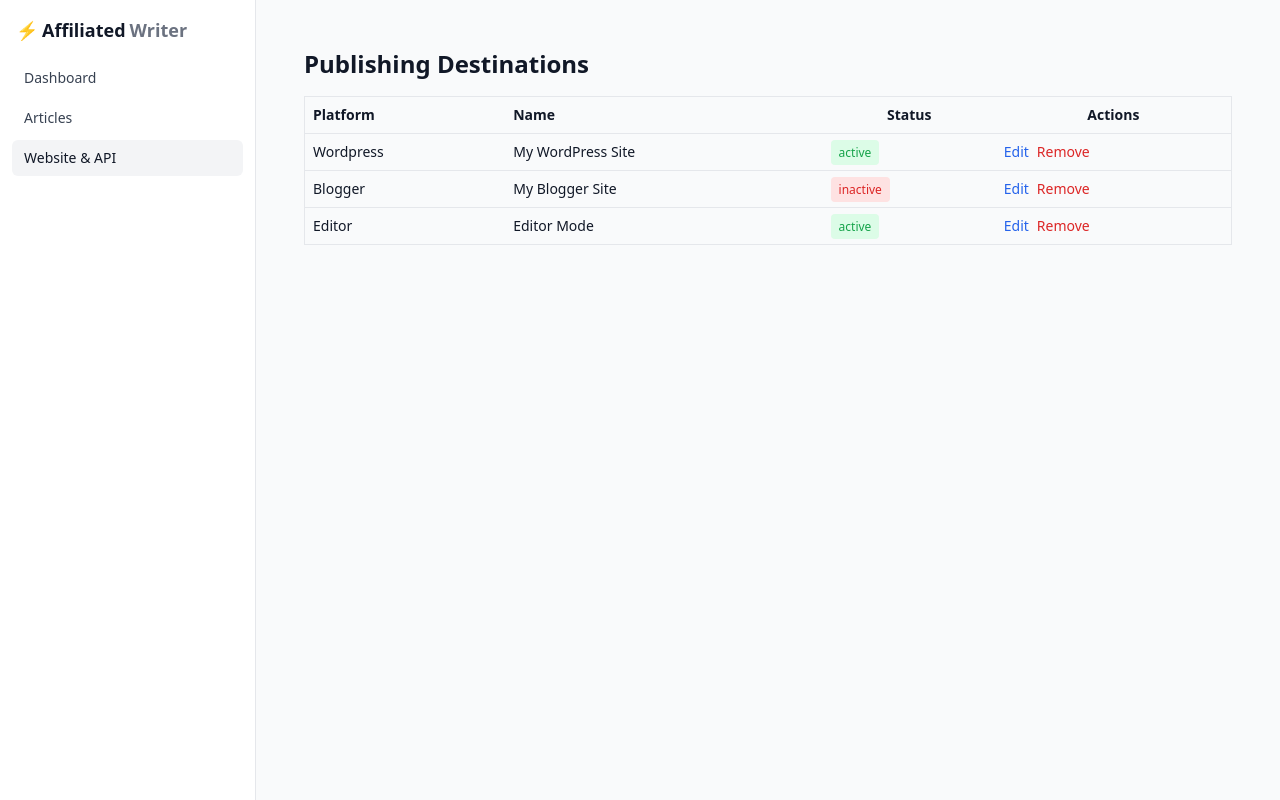
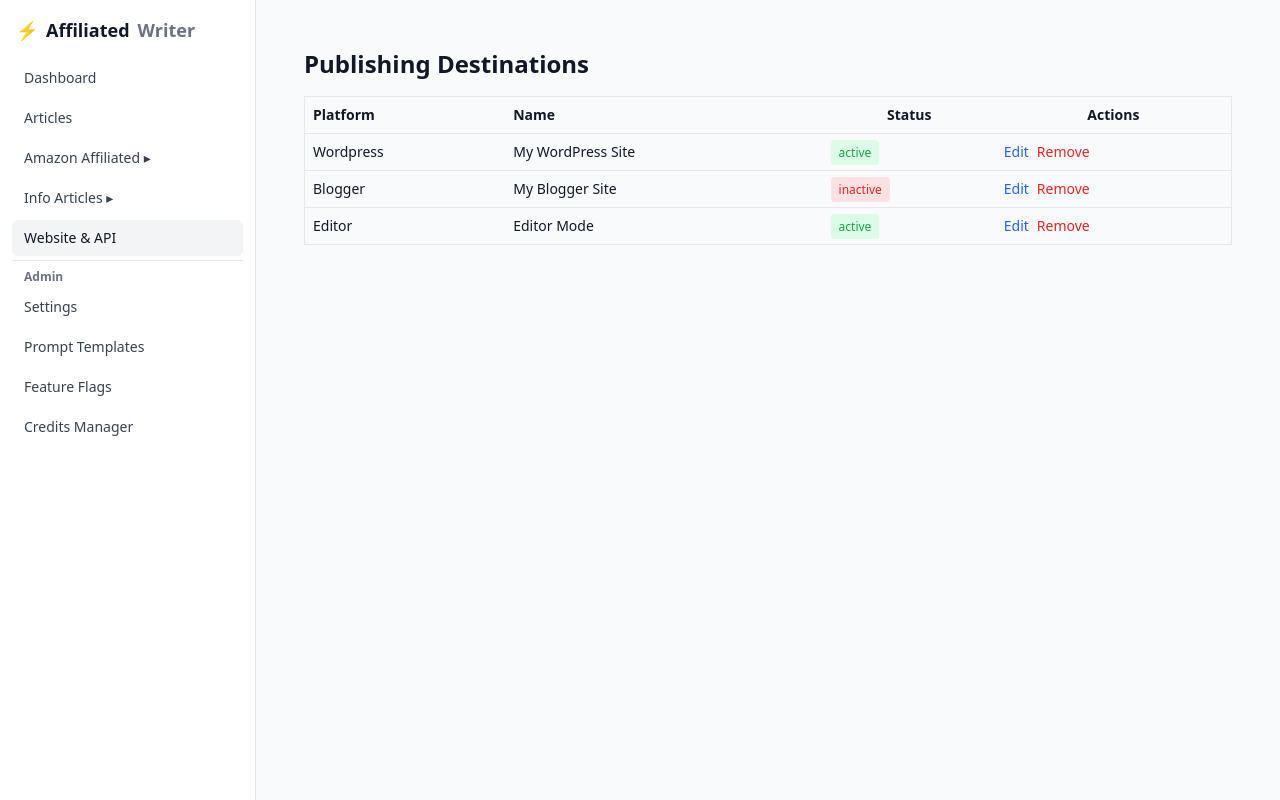
Before and after one commit to affiliatedwriter/affiliated-writer-dashboard, a Next.js app: page /publish in a window 1280 px wide. Built offline with nearby package versions, Linux system fonts and the light colour scheme; sample sign-in values are in the browser's storage.

Commit message:
fix: implement role-based sidebar and unified admin/user layout

```diff
--- a/src/app/(site)/login/page.tsx
+++ b/src/app/(site)/login/page.tsx
@@ -1,67 +1,75 @@
 "use client";
-import { useEffect, useState } from "react";
+
+import { useState } from "react";
 import { useRouter } from "next/navigation";
-import { apiPost } from "@/lib/api";
+import api from "@/lib/api";
+
+type LoginRes = {
+  token: string;
+  user: {
+    name: string;
+    email: string;
+    role: "admin" | "user";
+  };
+};
 
 export default function LoginPage() {
   const r = useRouter();
   const [email, setEmail] = useState("");
   const [password, setPassword] = useState("");
-  const [err, setErr] = useState("");
-  const [busy, setBusy] = useState(false);
+  const [error, setError] = useState("");
 
-  useEffect(() => {
-    const t = localStorage.getItem("token");
-    if (t) r.replace("/dashboard");
-  }, [r]);
+  const handleSubmit = async (e: React.FormEvent) => {
+    e.preventDefault();
+    try {
+      const res = await api.post<LoginRes>("/auth/login", { email, password });
 
-  const handleLogin = async (e: React.FormEvent) => {
-    e.preventDefault();
-    setErr("");
-    try {
-      setBusy(true);
-      const res = await apiPost("/auth/login", { email, password });
-      localStorage.setItem("token", res.token);
-      if (res.user) localStorage.setItem("user", JSON.stringify(res.user));
+      localStorage.setItem(
+        "user",
+        JSON.stringify({
+          token: res.token,
+          role: res.user.role,
+        })
+      );
+
       r.replace("/dashboard");
-    } catch (e: any) {
-      setErr(e.message || "Login failed");
-    } finally {
-      setBusy(false);
+    } catch (err: any) {
+      setError(err.message || "Login failed");
     }
   };
 
   return (
-    <div className="flex items-center justify-center min-h-screen bg-gray-100 px-4">
-      <div className="bg-white rounded-xl border shadow-sm w-full max-w-md p-6">
-        <h1 className="text-2xl font-bold mb-4">Sign In</h1>
-        {err && <div className="text-red-600 mb-2 text-sm">{err}</div>}
-        <form onSubmit={handleLogin} className="space-y-3">
+    <div className="flex items-center justify-center h-screen">
+      <form
+        onSubmit={handleSubmit}
+        className="p-8 bg-white shadow-md rounded-xl space-y-4 w-96"
+      >
+        <h1 className="text-2xl font-semibold text-center">Login</h1>
+        {error && <p className="text-red-500 text-sm">{error}</p>}
+
         <input
           type="email"
           placeholder="Email"
+          className="w-full border rounded-md px-3 py-2"
           value={email}
           onChange={(e) => setEmail(e.target.value)}
-            className="w-full border rounded-lg p-2"
-            required
         />
+
         <input
           type="password"
           placeholder="Password"
+          className="w-full border rounded-md px-3 py-2"
           value={password}
           onChange={(e) => setPassword(e.target.value)}
-            className="w-full border rounded-lg p-2"
-            required
         />
+
         <button
           type="submit"
-            disabled={busy}
-            className="w-full bg-blue-600 text-white rounded-lg py-2 font-medium"
+          className="w-full bg-blue-600 text-white py-2 rounded-md hover:bg-blue-700"
         >
-            {busy ? "Please wait…" : "Login"}
+          Login
         </button>
       </form>
     </div>
-    </div>
   );
 }
--- a/src/components/Sidebar.tsx
+++ b/src/components/Sidebar.tsx
@@ -1,59 +1,107 @@
 "use client";
+
 import Link from "next/link";
 import { usePathname } from "next/navigation";
-import { useEffect, useState } from "react";
+import { useState, useEffect } from "react";
+import { isAdmin } from "@/lib/auth";
+
+function NavItem({
+  href,
+  children,
+}: {
+  href: string;
+  children: React.ReactNode;
+}) {
+  const pathname = usePathname();
+  const active = pathname === href || pathname.startsWith(href + "/");
+  return (
+    <Link
+      href={href}
+      className={`block rounded-md px-3 py-2 text-sm transition ${
+        active
+          ? "bg-gray-100 text-gray-900 font-medium"
+          : "text-gray-700 hover:bg-gray-50"
+      }`}
+    >
+      {children}
+    </Link>
+  );
+}
 
 export default function Sidebar() {
   const pathname = usePathname();
-  const [role, setRole] = useState<"admin" | "user" | null>(null);
+  const [openAmazon, setOpenAmazon] = useState(false);
+  const [openInfo, setOpenInfo] = useState(false);
+  const [admin, setAdmin] = useState(false);
 
-  // user info read from localStorage
   useEffect(() => {
-    try {
-      const u = localStorage.getItem("user");
-      if (u) {
-        const parsed = JSON.parse(u);
-        if (parsed?.email?.includes("admin")) setRole("admin");
-        else setRole("user");
-      } else setRole(null);
-    } catch {
-      setRole(null);
-    }
-  }, []);
-
-  const NavItem = ({ href, label }: { href: string; label: string }) => {
-    const active = pathname === href || pathname.startsWith(href + "/");
-    return (
-      <Link
-        href={href}
-        className={`block rounded-md px-3 py-2 text-sm ${
-          active ? "bg-gray-100 font-medium text-gray-900" : "text-gray-700 hover:bg-gray-50"
-        }`}
-      >
-        {label}
-      </Link>
+    setAdmin(isAdmin());
+    setOpenAmazon(
+      pathname.startsWith("/articles/single") ||
+        pathname.startsWith("/articles/amazon")
     );
-  };
+    setOpenInfo(
+      pathname.startsWith("/articles/manual") ||
+        pathname.startsWith("/articles/bulk")
+    );
+  }, [pathname]);
 
   return (
-    <aside className="h-screen w-64 border-r bg-white overflow-y-auto">
-      <div className="px-4 py-4 font-bold text-lg flex items-center gap-1">
-        <span className="text-blue-500">⚡</span> Affiliated <span className="text-gray-500">Writer</span>
+    <aside className="h-screen w-64 bg-white border-r overflow-y-auto">
+      <div className="px-4 py-4">
+        <div className="flex items-center gap-2 font-semibold text-lg">
+          <span className="text-amber-500">⚡</span>
+          <span>Affiliated</span>
+          <span className="text-gray-500">Writer</span>
+        </div>
       </div>
-      <nav className="px-3 space-y-1">
-        <NavItem href="/dashboard" label="Dashboard" />
-        <NavItem href="/articles" label="Articles" />
-        <NavItem href="/publish" label="Website & API" />
 
-        {role === "admin" && (
+      <nav className="px-3 pb-6 space-y-1">
+        <NavItem href="/dashboard">Dashboard</NavItem>
+        <NavItem href="/articles">Articles</NavItem>
+
+        {/* Amazon */}
+        <button
+          type="button"
+          onClick={() => setOpenAmazon((v) => !v)}
+          className="w-full text-left rounded-md px-3 py-2 text-sm text-gray-700 hover:bg-gray-50"
+        >
+          Amazon Affiliated {openAmazon ? "▾" : "▸"}
+        </button>
+        {openAmazon && (
+          <div className="ml-3 space-y-1">
+            <NavItem href="/articles/single">Single Product</NavItem>
+            <NavItem href="/articles/amazon">Amazon (Bulk)</NavItem>
+          </div>
+        )}
+
+        {/* Info */}
+        <button
+          type="button"
+          onClick={() => setOpenInfo((v) => !v)}
+          className="w-full text-left rounded-md px-3 py-2 text-sm text-gray-700 hover:bg-gray-50"
+        >
+          Info Articles {openInfo ? "▾" : "▸"}
+        </button>
+        {openInfo && (
+          <div className="ml-3 space-y-1">
+            <NavItem href="/articles/manual">Manual</NavItem>
+            <NavItem href="/articles/bulk">Bulk Info Article</NavItem>
+          </div>
+        )}
+
+        <NavItem href="/publish">Website & API</NavItem>
+
+        {/* Admin-only section */}
+        {admin && (
           <>
             <div className="mt-2 border-t pt-2 text-xs font-semibold text-gray-500 px-3">
               Admin
             </div>
-            <NavItem href="/admin/settings" label="Settings" />
-            <NavItem href="/admin/prompt-templates" label="Prompt Templates" />
-            <NavItem href="/admin/feature-flags" label="Feature Flags" />
-            <NavItem href="/admin/credits" label="Credits Manager" />
+            <NavItem href="/admin/settings">Settings</NavItem>
+            <NavItem href="/admin/prompt-templates">Prompt Templates</NavItem>
+            <NavItem href="/admin/feature-flags">Feature Flags</NavItem>
+            <NavItem href="/admin/credits">Credits Manager</NavItem>
           </>
         )}
       </nav>
--- a/src/lib/auth.ts
+++ b/src/lib/auth.ts
@@ -1,21 +1,25 @@
-// File: affiliated-writer/affiliated-writer-dashboard/src/lib/auth.ts
-export const isAuthed = (): boolean => {
-  if (typeof window === "undefined") return false;
-  return !!localStorage.getItem("token");
+// File: src/lib/auth.ts
+export type User = {
+  name: string;
+  email: string;
+  role: "admin" | "user";
+  token: string;
 };
 
-export function getUserRole(): "admin" | "user" {
-  if (typeof window === "undefined") return "user";
+export function getUser(): User | null {
+  if (typeof window === "undefined") return null;
   try {
-    const user = JSON.parse(localStorage.getItem("user") || "{}");
-    return user.role === "admin" ? "admin" : "user";
+    const json = localStorage.getItem("user");
+    return json ? JSON.parse(json) : null;
   } catch {
-    return "user";
+    return null;
   }
 }
 
-export function logout() {
-  localStorage.removeItem("token");
-  localStorage.removeItem("user");
-  window.location.href = "/login";
+export function isAuthed(): boolean {
+  return !!getUser()?.token;
 }
+
+export function isAdmin(): boolean {
+  return getUser()?.role === "admin";
+}
```
Lines whose indentation alone changed are shown as unchanged.
